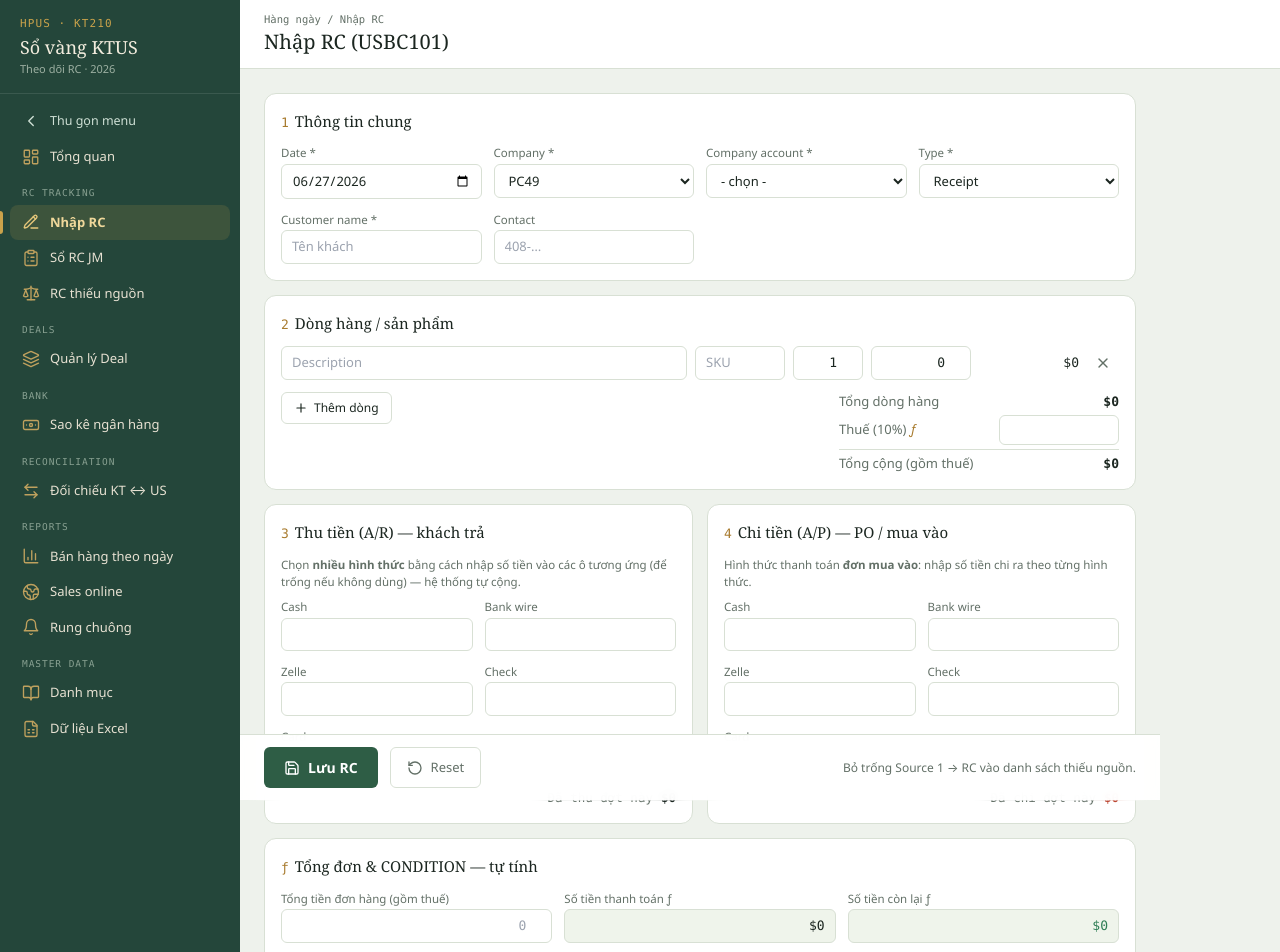
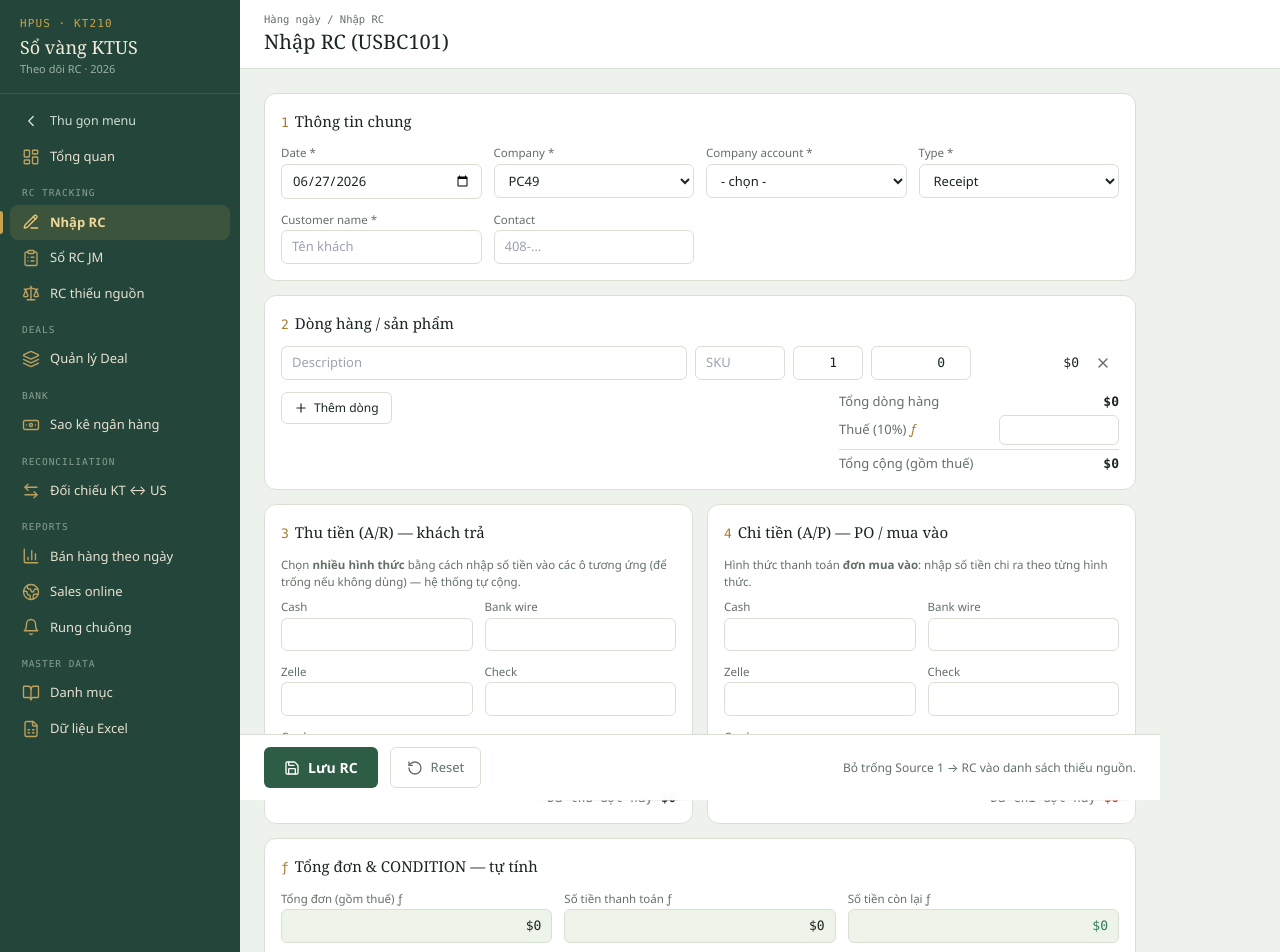
Before and after one commit to quocviet-IT/ktus, a Next.js app: page /rc/new in a window 1280 px wide. Shown: the top 952 px of the page. Built offline with nearby package versions, Linux system fonts and the light colour scheme.

Commit message:
ui(rc): make order-total a read-only computed field (remove editable input)

```diff
--- a/src/app/rc/new/rc-new-form.tsx
+++ b/src/app/rc/new/rc-new-form.tsx
@@ -239,7 +239,7 @@ export default function NhapRCForm({
         <Section n="ƒ" title="Tổng đơn & CONDITION — tự tính">
           {!isPO && (
             <div className="grid grid-cols-2 md:grid-cols-3 gap-3 mb-3">
-              {fld("Tổng tiền đơn hàng (gồm thuế)", <input name="orderTotal" type="number" step="0.01" value={orderTotalRaw} onChange={(e) => setOrderTotalRaw(e.target.value)} placeholder={String(subtotalWithTax || 0)} className={inp + " text-right font-mono"} />)}
+              {fld("Tổng đơn (gồm thuế) ƒ", <div className={fx}>{money(subtotalWithTax)}</div>)}
               {fld("Số tiền thanh toán ƒ", <div className={fx}>{money(paid)}</div>)}
               {fld("Số tiền còn lại ƒ", <div className={fx + (remaining > 0 ? " text-danger" : " text-ok")}>{money(remaining)}</div>)}
             </div>
```
